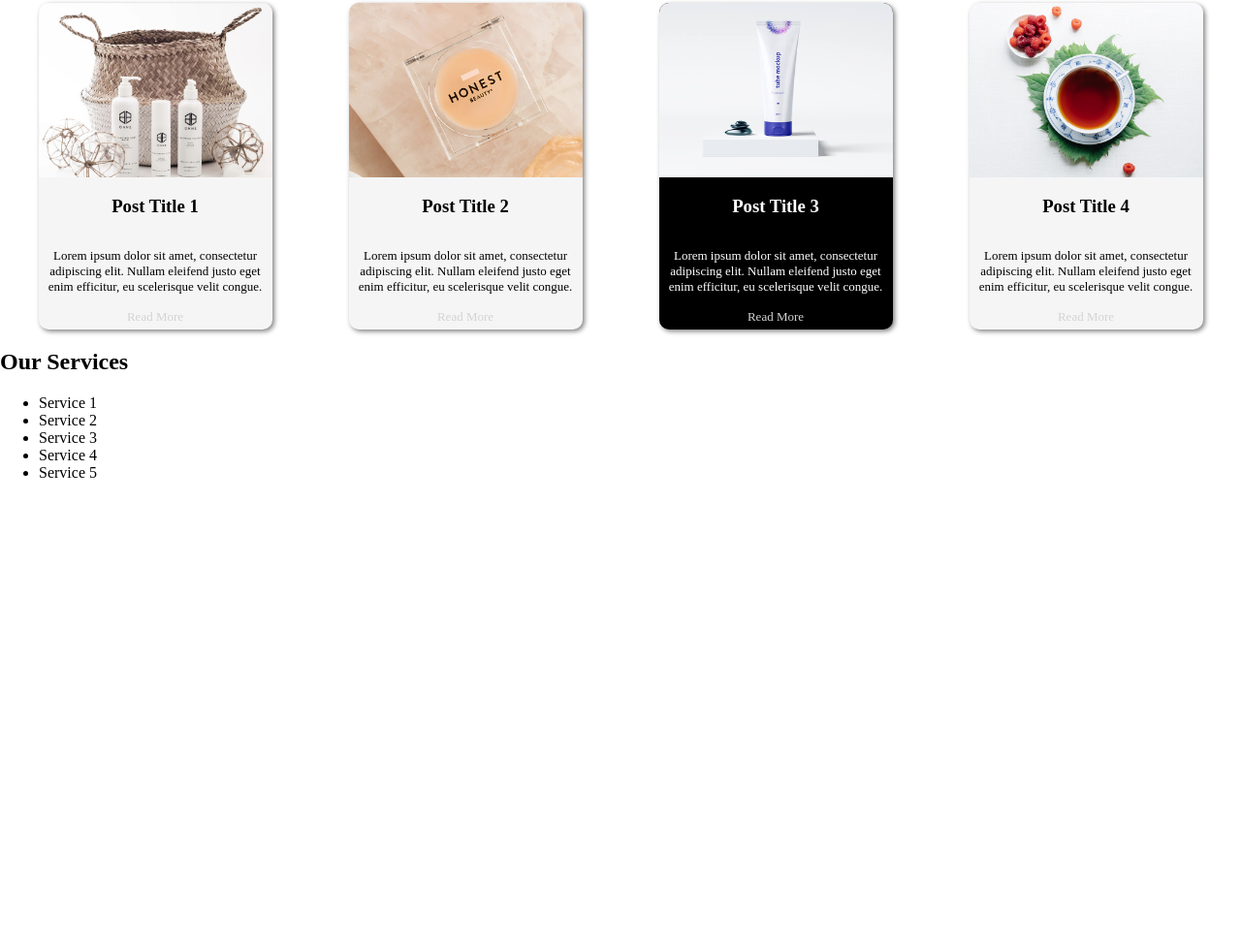
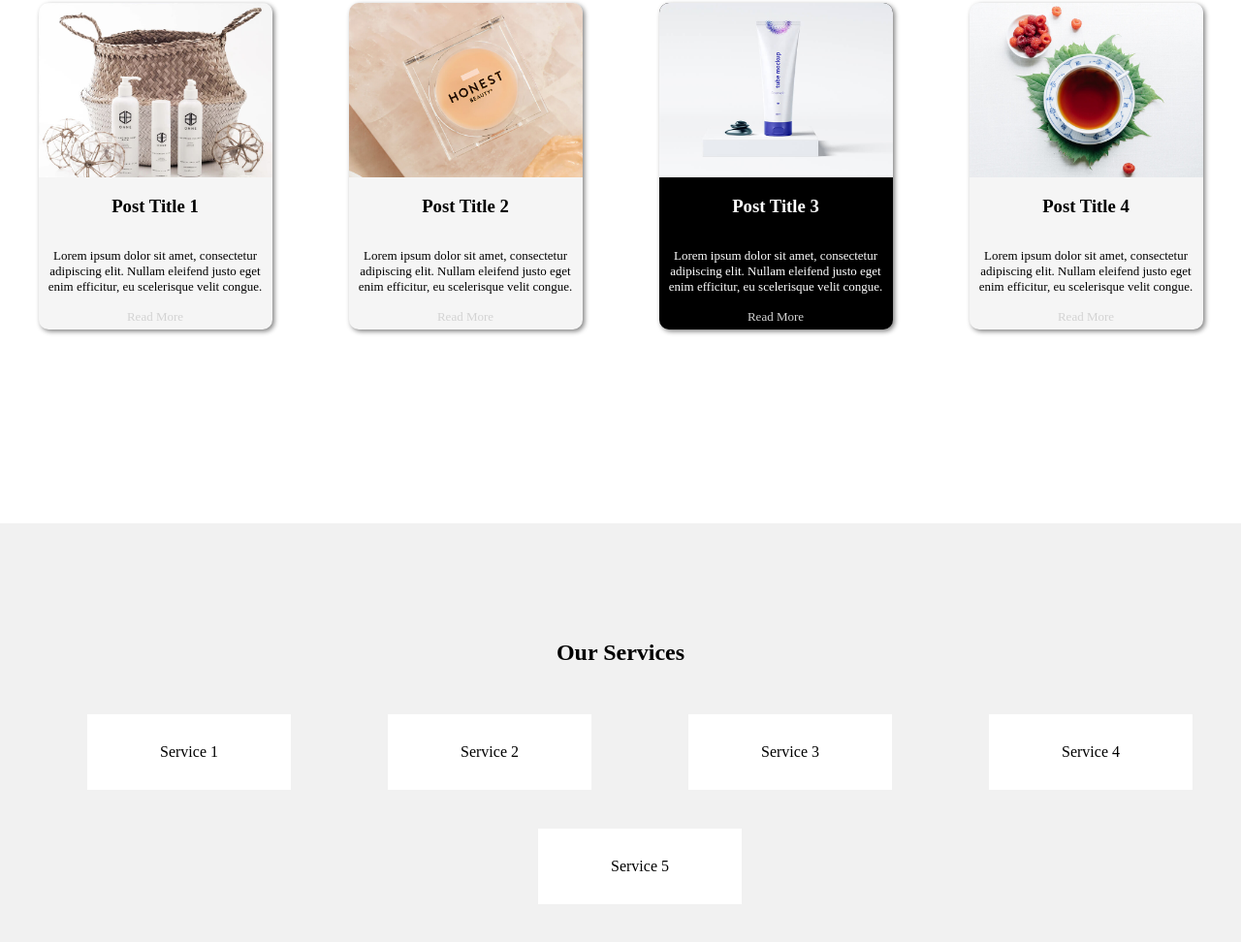
Before and after one commit to JosephLacson/CSS-Activity-2, a plain HTML site: page index.html in a window 1280 px wide. Shown: the part 660-1632 px from the top of the page at 97% size. Before the commit the page ends 1173 px from the top, so only its background shows below. Drawn offline with Linux system fonts and the light colour scheme.

Commit message:
Successfully Finished Services

```diff
--- a/style.css
+++ b/style.css
@@ -92,5 +92,37 @@ body{
         }
 
         #blog div a:hover{
-            color: aquamarine;
+            color: rgb(27, 214, 152);
         }
+
+        #services{
+            padding: 100px 0;
+            margin-top: 200px;
+            background-color: #f1f1f1;
+        }
+
+        #services h2{
+            font-size: 300;
+            text-align: center;
+        }
+
+        #services ul{
+            list-style: none;
+            margin-top: 30px;
+            display: flex;
+            flex-wrap: wrap;
+            justify-content: space-around;
+        }
+
+        #services li{
+            font-size: medium;
+            width: 150px;
+            margin: 20px;
+            padding: 30px;
+            text-align: center;
+            background-color: white;
+        }
+
+        #services li:hover{
+            background-color: orangered;
+        }
```
